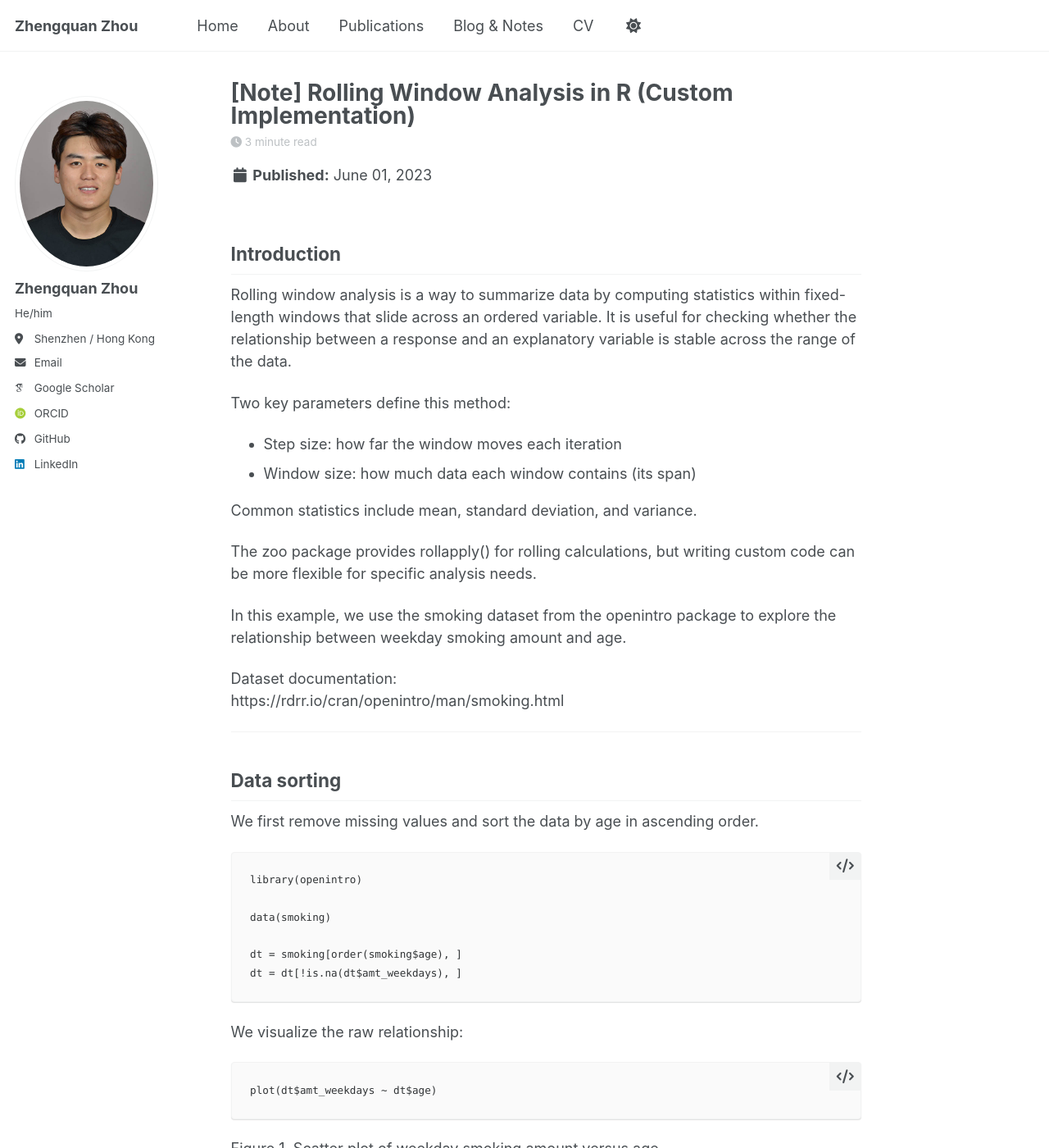
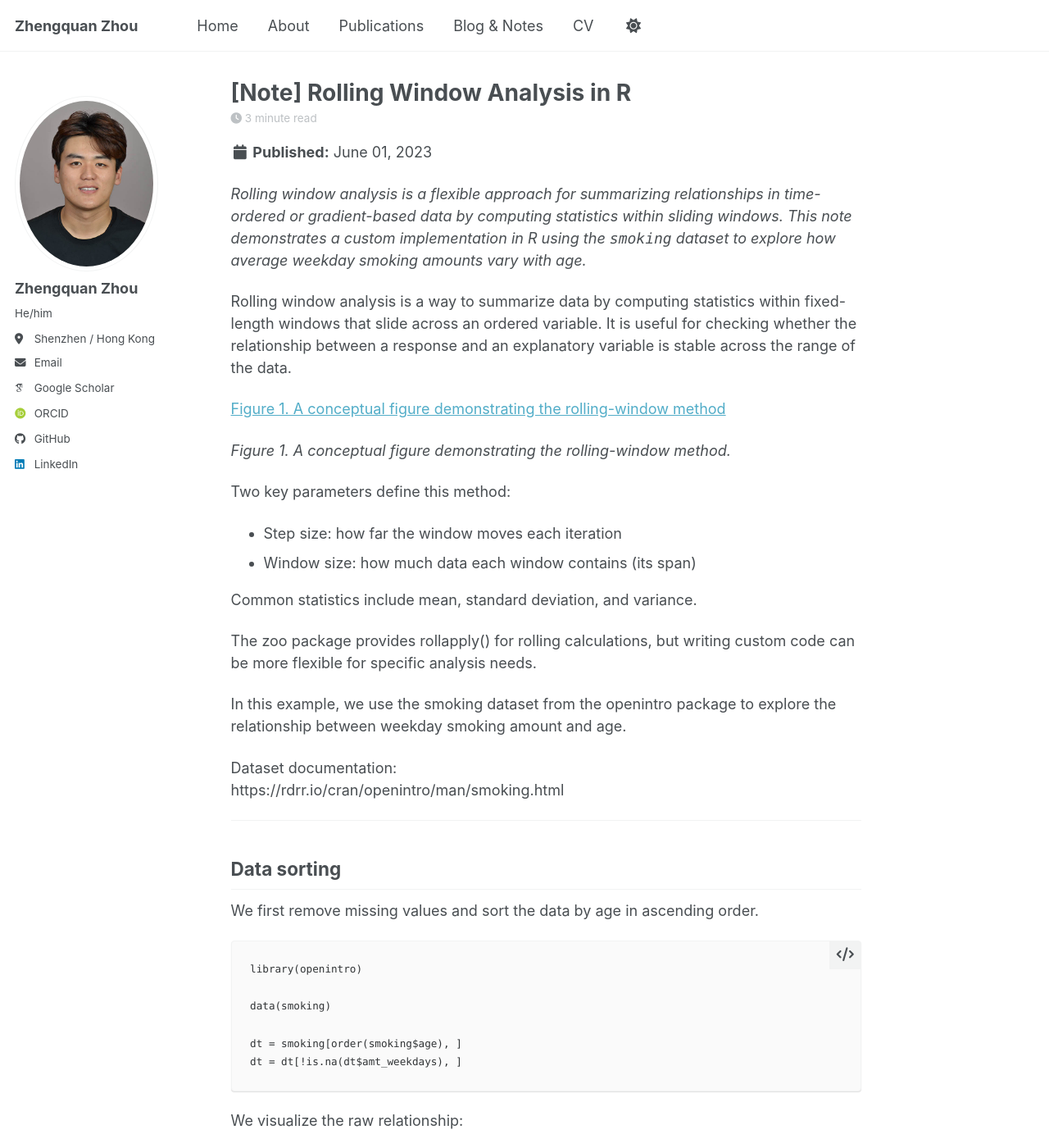
Before and after one commit to zqzhou7/zqzhou7.github.io, a Jekyll site: the page built from _posts/2023-06-01-rolling-window.md, in a window 1280 px wide and 1400 px high. Shown: the whole window at 82% size. Built offline with Jekyll 4.4.1, drawn with Linux system fonts in a browser that asks for light colours; some web fonts are replaced; a script bundle is joined from its source files by our own code; library files that are not in the unit come from our copies; some of the changed text lies outside the part shown.

```diff
--- a/_posts/2023-06-01-rolling-window.md
+++ b/_posts/2023-06-01-rolling-window.md
@@ -1,12 +1,17 @@
 ---
-title: "[Note] Rolling Window Analysis in R (Custom Implementation)"
+title: "[Note] Rolling Window Analysis in R"
 date: 2023-06-01
 categories: [Note]
 ---
 
-## Introduction
+*Rolling window analysis is a flexible approach for summarizing relationships in time-ordered or gradient-based data by computing statistics within sliding windows. This note demonstrates a custom implementation in R using the `smoking` dataset to explore how average weekday smoking amounts vary with age.*
+
 
 Rolling window analysis is a way to summarize data by computing statistics within fixed-length windows that slide across an ordered variable. It is useful for checking whether the relationship between a response and an explanatory variable is stable across the range of the data.
+
+[Figure 1. A conceptual figure demonstrating the rolling-window method](/images/notes/rolling_window/sliding_window.png)
+
+*Figure 1. A conceptual figure demonstrating the rolling-window method.*
 
 Two key parameters define this method:
 
@@ -39,8 +44,9 @@
 
     plot(dt$amt_weekdays ~ dt$age)
 
-Figure 1. Scatter plot of weekday smoking amount versus age.
-(Insert your figure here.)
+[Figure 2. Scatter plot of weekday smoking amount versus age](/images/notes/rolling_window/raw_plot.png)
+
+*Figure 2. Scatter plot of weekday smoking amount versus age.*
 
 ---
 
@@ -131,8 +137,9 @@
            pch = 16,
            col = c('pink', 'lightblue', 'red'))
 
-Figure 2. Raw smoking data by gender with rolling window averages.
-(Insert your figure here.)
+[Figure 3. Raw smoking data by gender with rolling window averages.](/images/notes/rolling_window/final_plot.png)
+
+*Figure 3. The rolling window averages.*
 
 ---
 
```
Also changed, not shown: images/notes/rolling_window/final_outcome.png (added), images/notes/rolling_window/raw_plot.png (added), images/notes/rolling_window/sliding_window.png (added).
